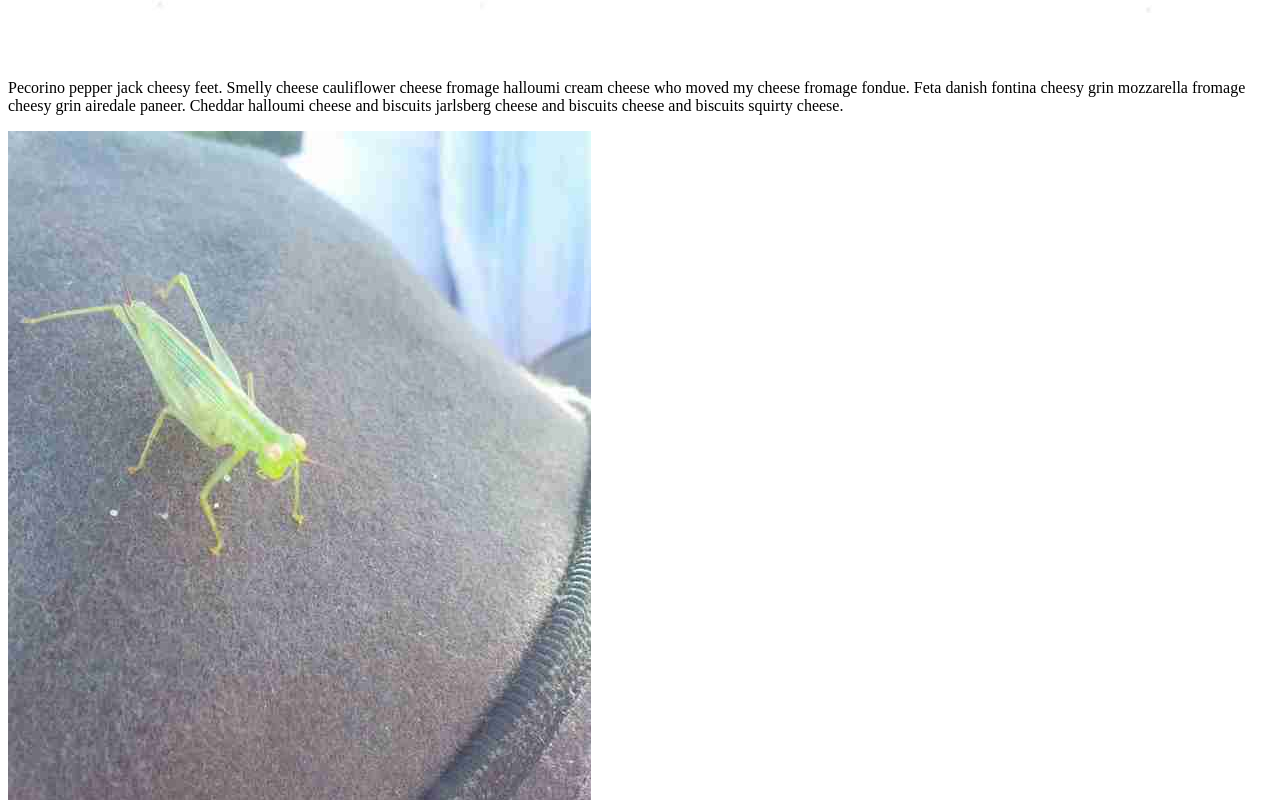
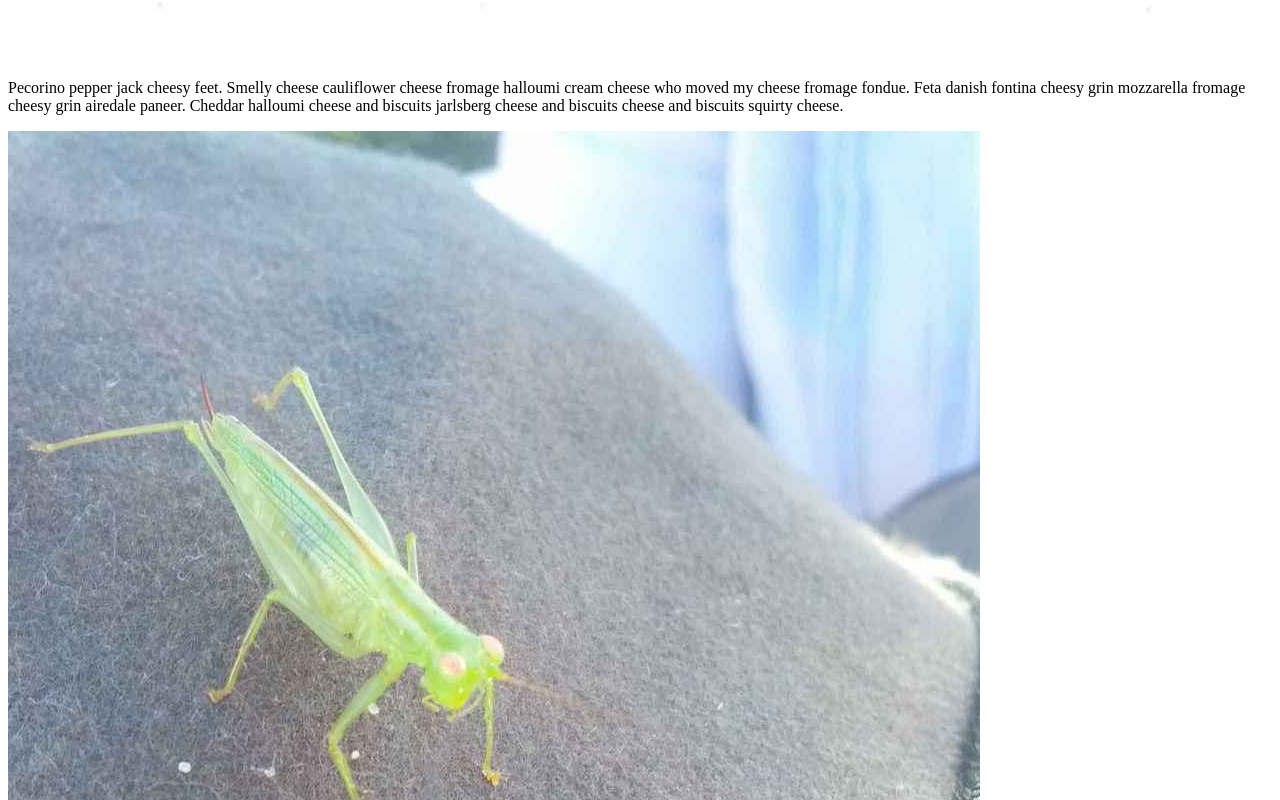
Before and after one commit to ohmymario/Responsive_blo, a website: page index.html in a window 1280 px wide. Shown: the part 5560-6360 px from the top of the page. Drawn offline with Linux system fonts and the light colour scheme.

Commit message:
Change grasshopper image to large

```diff
--- a/index.html
+++ b/index.html
@@ -92,7 +92,7 @@
       and biscuits jarlsberg cheese and biscuits cheese and biscuits squirty cheese.
     </p>
 
-    <img src="images/grasshopper-small_small.jpg">
+    <img src="images/grasshopper-large_large.jpg">
 
     <p>
       Babybel cream cheese cheese on toast. Brie fromage swiss cheese and biscuits hard cheese babybel bocconcini brie. Cheesy
```
